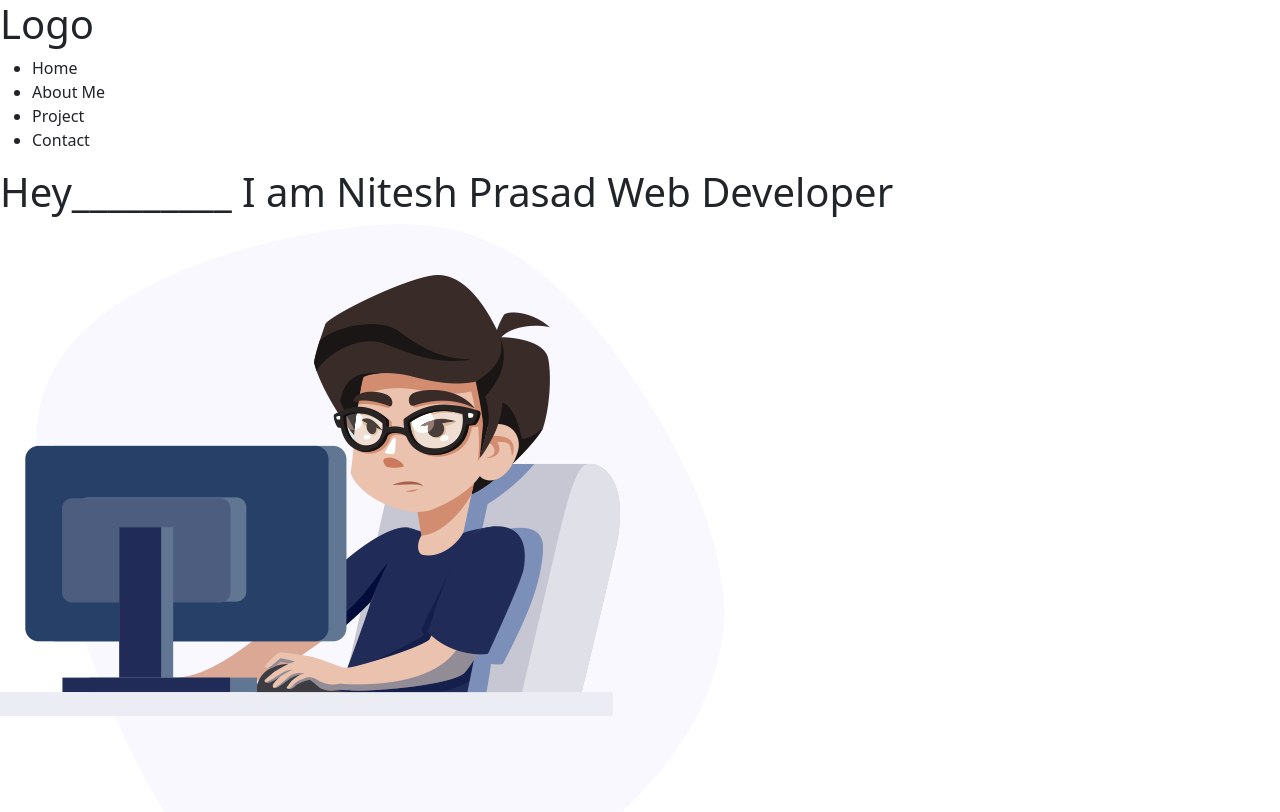
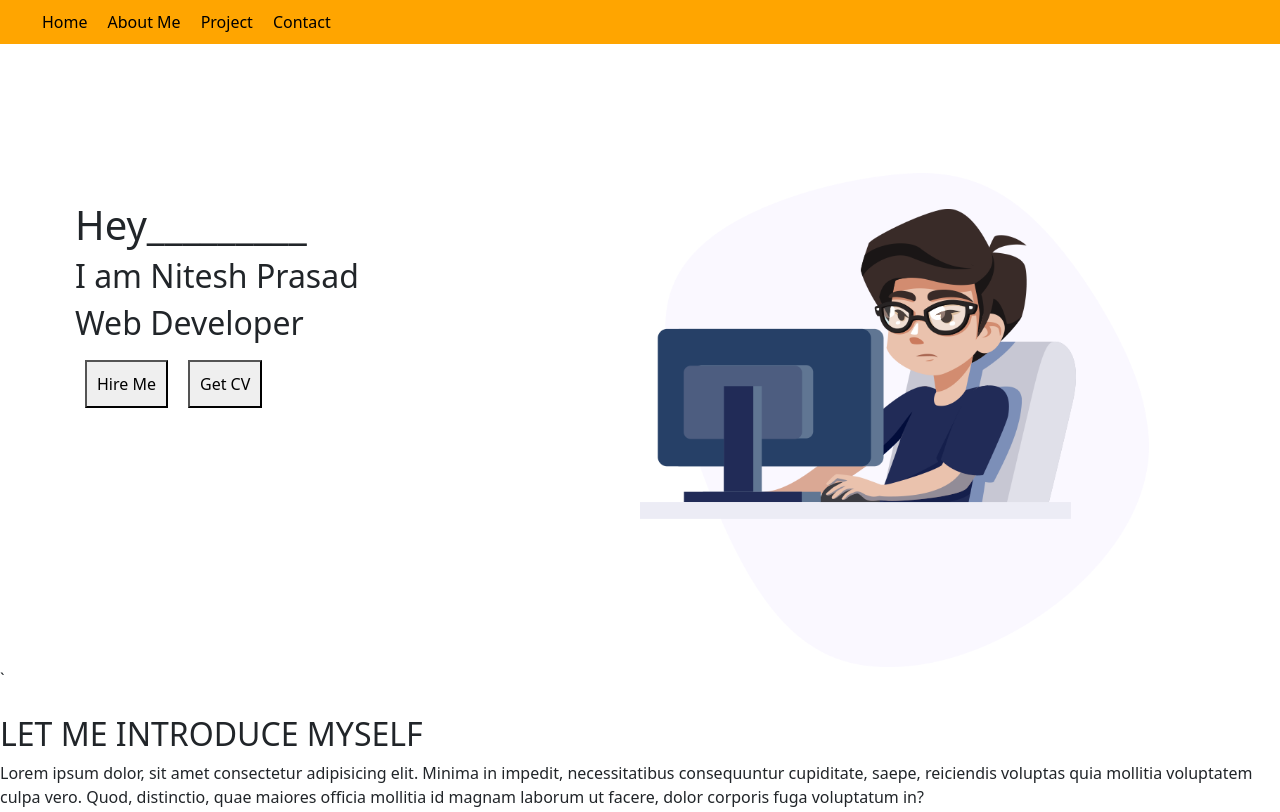
Before and after one commit to nitesh1016/Portfolio-1, a plain HTML site: page index.html in a window 1280 px wide. Shown: the top 812 px of the page. Drawn offline with nearby package versions, Linux system fonts and the light colour scheme.

Commit message:
add style in section-1

```diff
--- a/css/style.css
+++ b/css/style.css
@@ -0,0 +1,45 @@
+body{
+    margin: 0;
+}
+nav{
+    background-color: orange;
+
+}
+nav ul{
+    display: flex;
+
+}
+nav ul li{
+    list-style-type: none;
+    padding: 10px;
+
+
+}
+a{
+    text-decoration: none;
+    color: black;
+}
+a:hover{
+    color: rgb(0, 123, 255);
+
+}
+
+.intro {
+    display: grid;
+    grid-template-columns: 50% 50%;
+}
+
+#section-1{
+    margin: 0px 75px 0px 75px;
+}
+.intro h1{
+    margin-top: 25%;
+}
+.intro img{
+    margin-top: 20%;
+    width: 90%;
+}
+.greeting button{
+    margin:10px;
+    padding: 10px;
+}
--- a/index.html
+++ b/index.html
@@ -27,29 +27,26 @@
     />
   </head>
   <body>
-    <div class="nav-header">
-      <div class="logo">
-        <h1>Logo</h1>
-      </div>
-      <div class="nav">
     <nav>
       <ul>
-            <li>Home</li>
-            <li>About Me</li>
-            <li>Project</li>
-            <li>Contact</li>
+        <li><a href="#"> Home</a></li>
+        <li><a href="#section-2">About Me</a></li>
+        <li><a href="#section-3">Project</a></li>
+        <li><a href="#section-3">Contact</a> </li>
       </ul>
     </nav>
+
+    <section id="section-1">
+      <div class="intro">
+        <div class="greeting">
+          <h1>Hey_________ </h1><h2>I am Nitesh Prasad </h2> <h2>Web Developer</h2>
+          <button>Hire Me </button><button>Get CV</button>
         </div>
-    </div>
-    <section class="section-1">
-      <div class="intro">
-        <h1>Hey_________ I am Nitesh Prasad Web Developer</h1>
         <img src="img/banner/banner-image.png" alt="" />
       </div>
     </section>
-
-    <section class="section-2">
+    `
+    <section id="section-2">
       <div class="full-intro">
         <img src="" alt="" />
         <h2>LET ME INTRODUCE MYSELF</h2>
@@ -63,20 +60,17 @@
       </div>
       <button>Download CV</button>
     </section>
-    <section class="section-3">
+    <section id="section-3">
       <h2>PROJECTS</h2>
       <div></div>
       <div></div>
       <div></div>
       <div></div>
-
     </section>
     <button>More Projects</button>
     <footer>
-        <p>Hit me up  If you like my work and want to collaborate with me</p>
-        <div class="icons">
-
-        </div>
+      <p>Hit me up If you like my work and want to collaborate with me</p>
+      <div class="icons"></div>
     </footer>
 
     <script src="js/jquery.js"></script>
```
Lines whose indentation alone changed are shown as unchanged.
